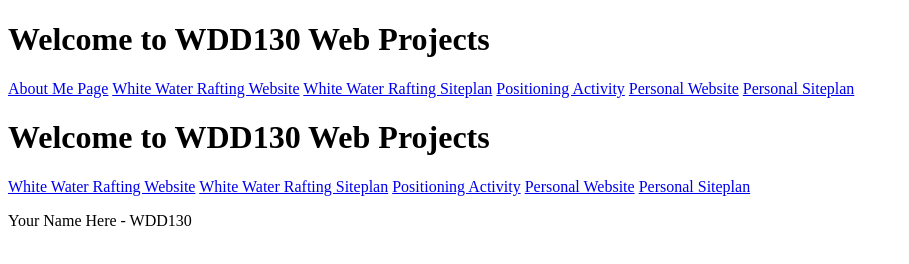
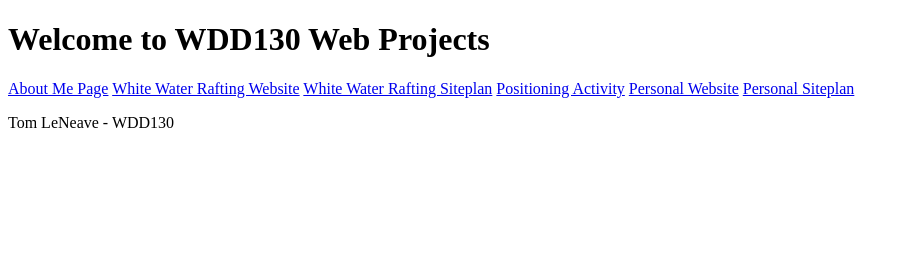
Before and after one commit to snotechtom/wdd130, a plain HTML site: page index.html in a window 1280 px wide. Shown: the whole page, without its empty margins (0-909 px from the left). Drawn offline with Linux system fonts and the light colour scheme.

Commit message:
fixed changes

```diff
--- a/index.html
+++ b/index.html
@@ -16,16 +16,8 @@
   <a href="#">Personal Website</a>
   <a href="#">Personal Siteplan</a>
 </nav>
+<p>Tom LeNeave - WDD130</p>
 
-<h1>Welcome to WDD130 Web Projects</h1>
-<nav>
-  <a href="wwr/index.html">White Water Rafting Website</a>
-  <a href="wwr/site-plan-rafting.html">White Water Rafting Siteplan</a>
-  <a href="positioning.html">Positioning Activity</a>
-  <a href="#">Personal Website</a>
-  <a href="#">Personal Siteplan</a>
-</nav>
-<p>Your Name Here - WDD130</p>
 
 </body>
 </html>
```
